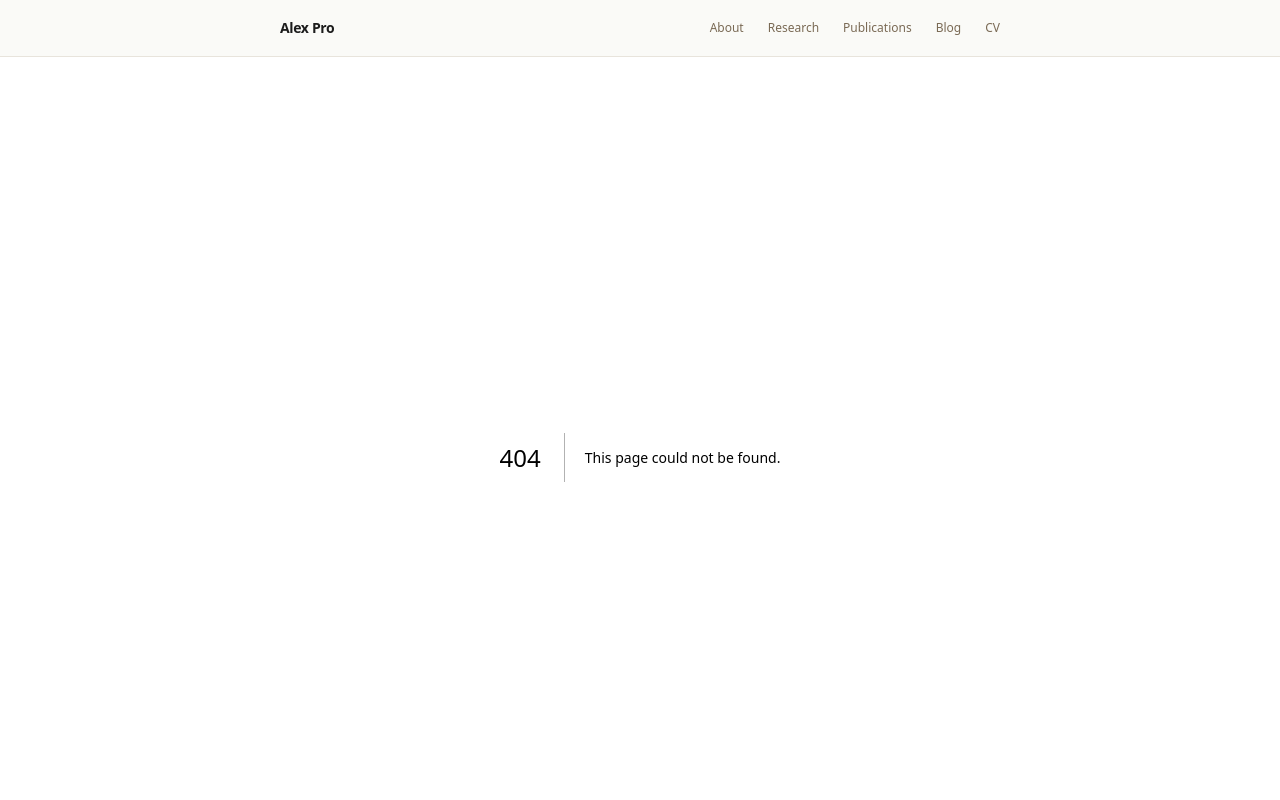
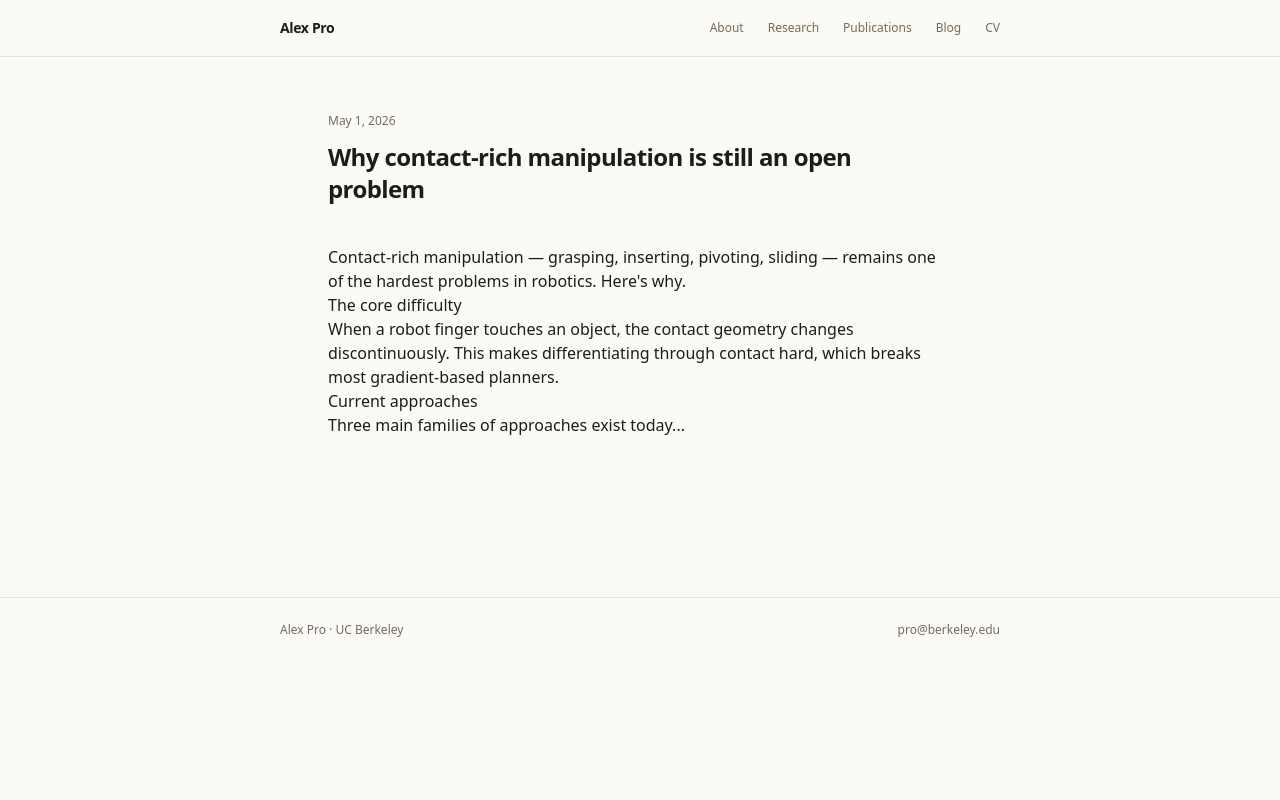
Before and after one commit to alex-prosh/alex-personal-website, a Next.js app: page /blog/sample-post in a window 1280 px wide. Before the commit this address had no page. Shown: the top 800 px of the page. Built offline with nearby package versions, Linux system fonts and the light colour scheme.

Commit message:
feat: add individual blog post page with MDX rendering

```diff
--- /dev/null
+++ b/app/blog/[slug]/page.tsx
@@ -0,0 +1,42 @@
+import type { Metadata } from 'next'
+import { notFound } from 'next/navigation'
+import { MDXRemote } from 'next-mdx-remote/rsc'
+import { getBlogPost, getBlogPosts } from '@/lib/blog'
+
+interface Props {
+  params: { slug: string }
+}
+
+export async function generateStaticParams() {
+  const posts = await getBlogPosts()
+  return posts.map((post) => ({ slug: post.slug }))
+}
+
+export async function generateMetadata({ params }: Props): Promise<Metadata> {
+  const post = await getBlogPost(params.slug)
+  if (!post) return {}
+  return { title: `${post.meta.title} · Alex Pro` }
+}
+
+export default async function BlogPostPage({ params }: Props) {
+  const post = await getBlogPost(params.slug)
+  if (!post) notFound()
+
+  return (
+    <div className="mx-auto max-w-2xl px-6 pt-14 pb-20">
+      <p className="text-xs text-muted mb-3">
+        {new Date(post.meta.date).toLocaleDateString('en-US', {
+          month: 'long',
+          day: 'numeric',
+          year: 'numeric',
+        })}
+      </p>
+      <h1 className="text-2xl font-semibold tracking-tight mb-10">
+        {post.meta.title}
+      </h1>
+      <article className="prose prose-sm max-w-none text-[#1c1c1c]">
+        <MDXRemote source={post.content} />
+      </article>
+    </div>
+  )
+}
```
